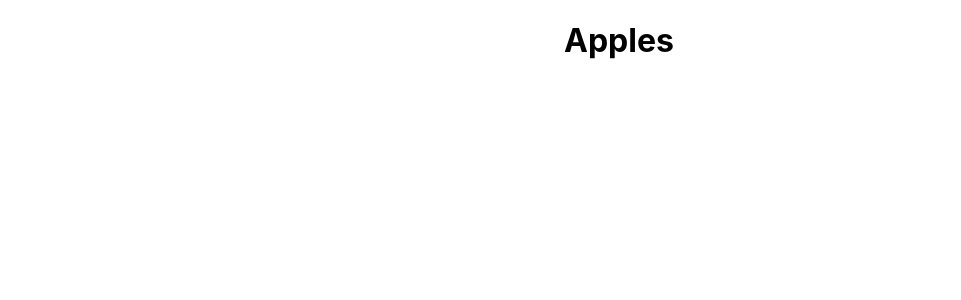
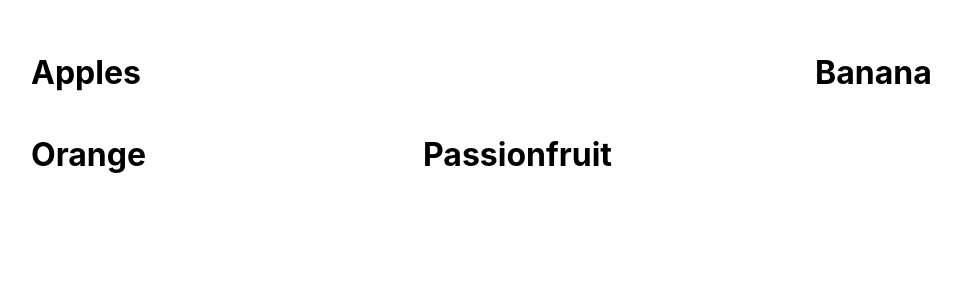
Before and after one commit to hsouth95/home-dashboarder, a React (Create React App) app: page / in a window 1280 px wide. Shown: the top 300 px of the page, without its empty margins (21-982 px from the left). Built offline with nearby package versions, Linux system fonts and the light colour scheme.

Commit message:
Making basic grid system for dashboard

```diff
--- a/src/App.css
+++ b/src/App.css
@@ -1,7 +1,6 @@
 .App {
-  text-align: center;
+  margin: 20px;
 }
-
 .App-logo {
   height: 40vmin;
   pointer-events: none;
--- a/src/components/Dashboard.js
+++ b/src/components/Dashboard.js
@@ -1,4 +1,5 @@
 import React, {Component} from 'react';
+import "./dashboard.css";
 
 
 class Dashboard extends Component {
@@ -12,9 +13,9 @@ class Dashboard extends Component {
         };
     }
 
-    render(){
+    render() {
         return (
-            <div id="dashboard" height={this.state.height} width={this.state.width}>
+            <div className={`db db-h${this.state.height} db-w${this.state.width}`}>
                 <h1>{this.state.name}</h1>
             </div>
         );
--- a/src/components/Dashboards.js
+++ b/src/components/Dashboards.js
@@ -14,7 +14,7 @@ class Dashboards extends Component {
 
     render(){
         return (
-        <div id="dashboards">
+        <div id="dashboards" class="db-container">
             {this.state.dashboards.map(dashboard => (
                 <Dashboard {...dashboard} />
             ))}
--- /dev/null
+++ b/src/components/dashboard.css
@@ -0,0 +1,29 @@
+.db-container {
+    margin: 2rem;
+    display: grid;
+    grid-template-columns: 1fr 1fr 1fr;
+    grid-template-rows: 1fr 1fr 1fr;
+}
+
+.db-container > div {
+
+}
+
+.db-h1 {
+  grid-row: auto / span 1;
+}
+.db-h2 {
+  grid-row: auto / span 2;
+}
+.db-h3 {
+  grid-row: auto / span 3;
+}
+.db-w1 {
+  grid-column: auto / span 1;
+}
+.db-w2 {
+  grid-column: auto / span 2;
+}
+.db-w3 {
+  grid-column: auto / span 3;
+}
--- a/src/data/dashboard.json
+++ b/src/data/dashboard.json
@@ -2,8 +2,27 @@
     "dashboards": [
         {
             "name": "Apples",
-            "height": 100,
-            "width": 100
+            "height": 1,
+            "width": 2,
+            "position": 1
+        },
+        {
+            "name": "Banana",
+            "height": 1,
+            "width": 1,
+            "position": 2
+        },
+        {
+            "name": "Orange",
+            "height": 2,
+            "width": 1,
+            "position": 3
+        },
+        {
+            "name": "Passionfruit",
+            "height": 2,
+            "width": 1,
+            "position": 1
         }
     ]
 }
```
Also changed, not shown: 1 other file (tests, documents, lock files or other folders).
